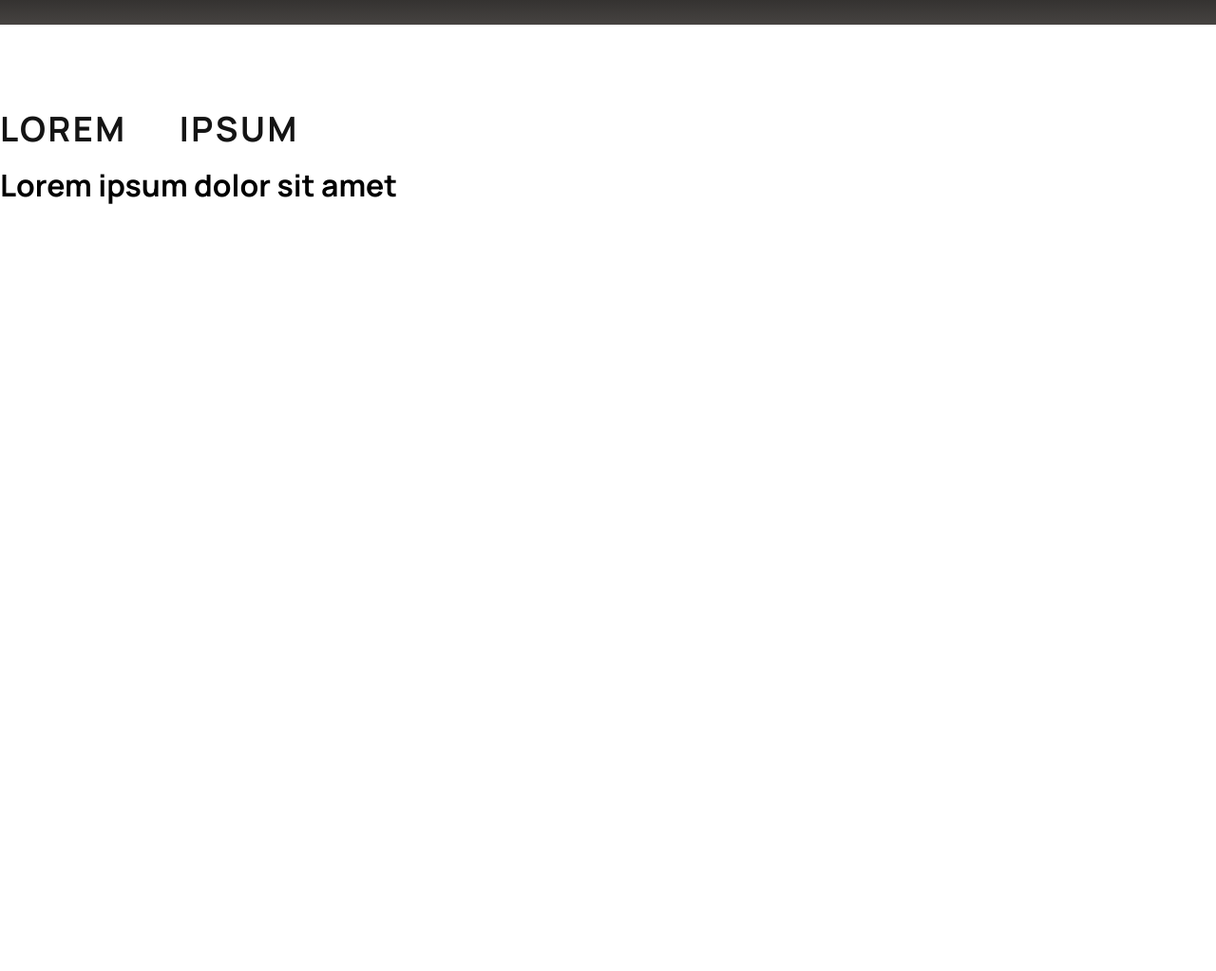
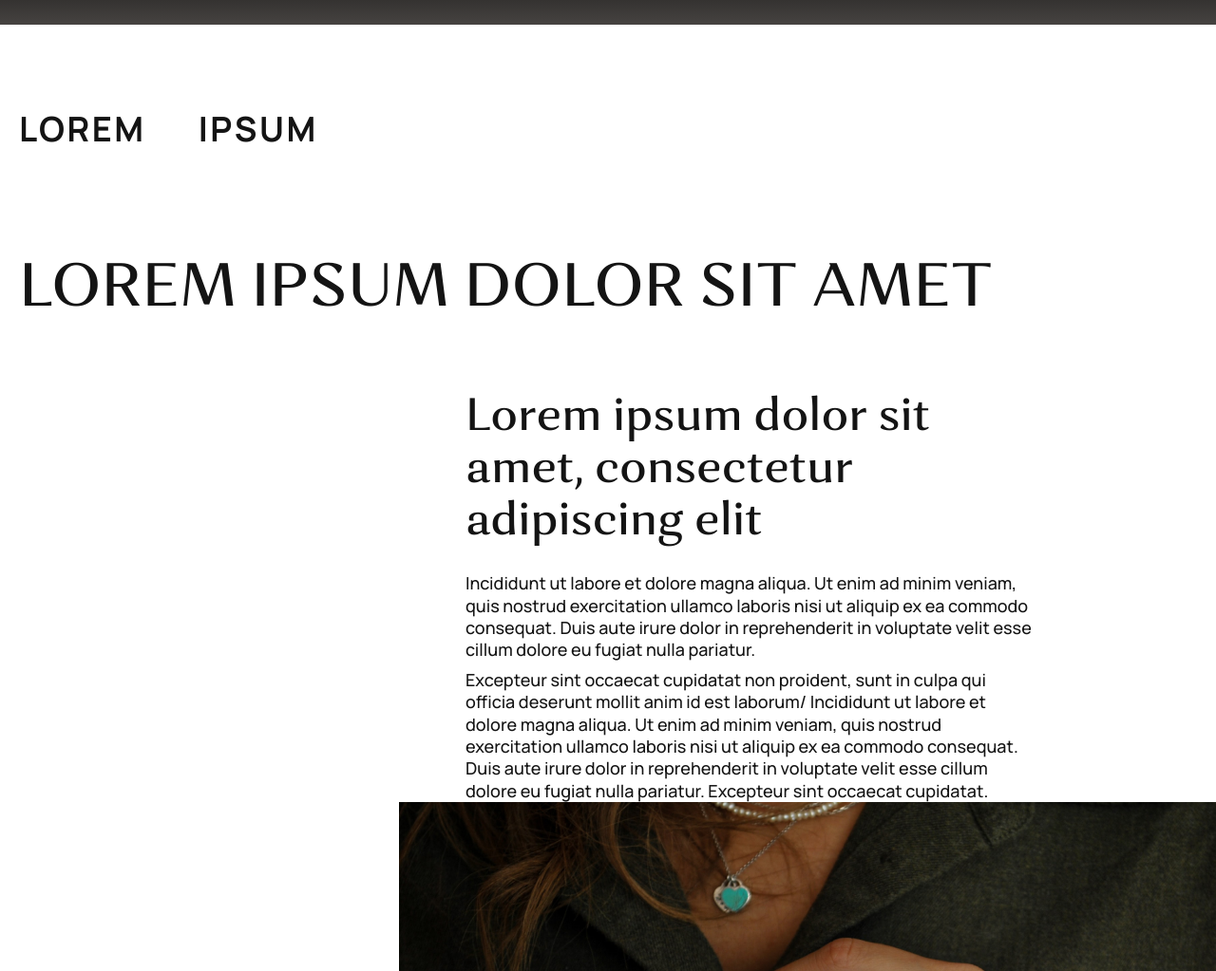
Before and after one commit to sheyhmansur/Circeya-test, a website: page src/index.html in a window 1280 px wide. Shown: the part 77-1100 px from the top of the page at 95% size. Before the commit the page ends 800 px from the top, so only its background shows below. Drawn offline with Linux system fonts and the light colour scheme.

Commit message:
stylization promo.scss done

```diff
--- a/src/index.html
+++ b/src/index.html
@@ -17,77 +17,61 @@
                 <a href="#" class="header__logo">
                     <img src="icons/logo.png" alt="логотип">
                 </a>
-                <div class="header__phone">
-                    +7 (495) 495-49-54
-                </div>
+                <a class="header__phone" href="tel:84957970988"> +7 (495) 495-49-54</a>
             </div>
         </div>
     </header>
 
     <main>
         <section class="promo">
+            <div class="container">
                 <ul class="promo__tabs">
                     <li class="promo__tab promo__tab-active" data-tab="#tab_1">Lorem</li>
-                <li class="promo__tab" data-tab="#tab_1">Ipsum</li>
+                    <li class="promo__tab" data-tab="#tab_2">Ipsum</li>
                 </ul>
                 <h1 class="title promo__title">
                     Lorem ipsum dolor <span>sit </span> amet
                 </h1>
+            </div>
 
-
-
-            <!-- <div class="course_inner active course-slider" id="tab_1">
-                    <div class="course_item fadeInUp wow" data-wow-duration="1.3s">
-                        <div class="course_image">
-                            <img src="icons/market.png" alt="market">
+            <div class="promo__wrapper">
+                <div class="promo__item promo__item-left">
+                    <div class="subtitle promo__subtitle">Lorem ipsum dolor sit amet, consectetur adipiscing elit
                     </div>
-                        <div class="course_descr">Составлять маркетинговую стратегию</div>
-
-                        <div class="course_text">Что нужно предпринять, чтобы этого добиться.</div>
-                    </div>
-                    <div class="course_item fadeInUp wow" data-wow-duration="1.6s">
-                        <div class="course_image">
-                            <img src="icons/portfolio.png" alt="portfolio">
-                        </div>
-                        <div class="course_descr">Продвигать бизнес в интернете</div>
-
-                        <div class="course_text">Изучить предложения и преимущества конкурентов</div>
-                    </div>
-                    <div class="course_item fadeInUp wow" data-wow-duration="1.9s">
-                        <div class="course_image">
-                            <img src="icons/money.png" alt="money">
-                        </div>
-                        <div class="course_descr">Зарабатывать
-                            <p>деньги</p>
-                        </div>
-                        <div class="course_text">Составим для вас индивидуальный план работы</div>
+                    <div class="promo__descr">Incididunt ut labore et dolore magna aliqua. Ut enim ad minim veniam,
+                        quis nostrud exercitation ullamco laboris nisi ut aliquip ex ea commodo consequat. Duis aute
+                        irure dolor in reprehenderit in voluptate velit esse cillum dolore eu fugiat nulla pariatur.
+                        <p>
+                            Excepteur sint occaecat cupidatat non proident, sunt in culpa qui officia deserunt
+                            mollit
+                            anim id est laborum/ Incididunt ut labore et dolore magna aliqua. Ut enim ad minim
+                            veniam,
+                            quis nostrud exercitation ullamco laboris nisi ut aliquip ex ea commodo consequat. Duis
+                            aute
+                            irure dolor in reprehenderit in voluptate velit esse cillum dolore eu fugiat nulla
+                            pariatur.
+                            Excepteur sint occaecat cupidatat.
+                        </p>
                     </div>
                 </div>
-
-                <div class="course_inner video-slider video-course" id="tab_2">
-                    <div class="video-link">
-                        <a data-fancybox="gallery" href="https://www.youtube.com/watch?v=F6b0VFltDAs"><img
-                                class="video-poster" src="img/marketing.png"></a>
+                <div class="promo__image promo__image-right">
+                    <img src="img/lorem/yulia.png" alt="фото">
                 </div>
-                    <div class="video-link">
-                        <a data-fancybox="gallery" href="https://www.youtube.com/watch?v=IKLLUl6MyP8"><img
-                                class="video-poster" src="img/marketing1.png"></a>
+                <div class="promo__image promo__image-left">
+                    <img src="img/lorem/taisiya.png" alt="фото">
+                </div>
+                <div class="promo__item promo__item-right">
+                    <div class="subtitle promo__subtitle">Lorem ipsum dolor sit amet, consectetur adipiscing elit
+                    </div>
+                    <div class="promo__descr">Incididunt ut labore et dolore magna aliqua. Ut enim ad minim veniam, quis
+                        nostrud exercitation ullamco laboris nisi ut aliquip ex ea commodo consequat. Duis aute irure
+                        dolor in reprehenderit in voluptate velit esse cillum dolore eu fugiat nulla pariatur.
+                        <p> Excepteur sint occaecat cupidatat non proident, sunt in culpa qui officia deserunt mollit
+                            anim
+                            id est laborum</p>
                     </div>
                 </div>
-                <div class="course_inner course-gallery" id="tab_3">
-                    <div class="gallery-content">
-                        <a data-fancybox="gallery" href="img/photo1.jpg"><img src="img/photo1.jpg"></a>
             </div>
-                    <div class="gallery-content">
-                        <a data-fancybox="gallery" href="img/photo2.jpg"><img src="img/photo2.jpg"></a>
-                    </div>
-                    <div class="gallery-content">
-                        <a data-fancybox="gallery" href="img/photo3.jpg"><img src="img/photo3.jpg"></a>
-                    </div>
-                    <div class="gallery-content">
-                        <a data-fancybox="gallery" href="img/photo4.jpg"><img src="img/photo4.jpg"></a>
-                    </div>
-                </div> -->
         </section>
     </main>
 
--- a/src/sass/blocks/_promo.scss
+++ b/src/sass/blocks/_promo.scss
@@ -1,5 +1,6 @@
 .promo {
   padding: 90px 0 312px 0;
+
   &__tabs {
     display: flex;
   }
@@ -33,4 +34,45 @@
       transition: 0.8s;
     }
   }
+  &__title {
+    margin-top: 113px;
+  }
+  &__wrapper {
+    display: flex;
+    justify-content: flex-end;
+    flex-wrap: wrap;
+    margin-top: 70px;
+  }
+  &__item-left {
+    max-width: 600px;
+    margin-right: 190px;
+  }
+  &__item-right {
+    max-width: 600px;
+    margin-top: 87px;
+    margin-right: 262px;
+  }
+  &__descr {
+    margin-top: 25px;
+    font-size: 18px;
+    line-height: 130%;
+    color: $main-color;
+    p {
+      margin-top: 8px;
+    }
+  }
+  &__image-right {
+    width: 860px;
+  }
+  &__image-left {
+    width: 600px;
+    margin-right: 188px;
+    margin-top: 87px;
+  }
+  &__image-right,
+  &__image-left {
+    img {
+      max-width: 100%;
+    }
+  }
 }
--- a/src/sass/blocks/_titles.scss
+++ b/src/sass/blocks/_titles.scss
@@ -0,0 +1,12 @@
+.title {
+  @include Orchidea-Pro;
+  font-size: 64px;
+  text-transform: uppercase;
+  color: $main-color;
+}
+
+.subtitle {
+  @include Orchidea-Pro;
+  font-size: 48px;
+  color: $main-color;
+}
--- a/src/sass/style.scss
+++ b/src/sass/style.scss
@@ -17,8 +17,22 @@ body {
   margin: 0 auto;
 }
 
+h1,
+h2,
+h3,
+h4,
+h5,
+h6 {
+  padding: 0;
+  margin: 0;
+}
+
 ul {
   list-style-type: none;
+}
+
+a {
+  text-decoration: none;
 }
 
 /* ----------- base ---------- */
```
Also changed, not shown: dist/index.html, src/css/style.min.css, src/img/lorem/taisiya.png (added), src/img/lorem/yulia.png (added). Lines whose indentation alone changed are shown as unchanged.
